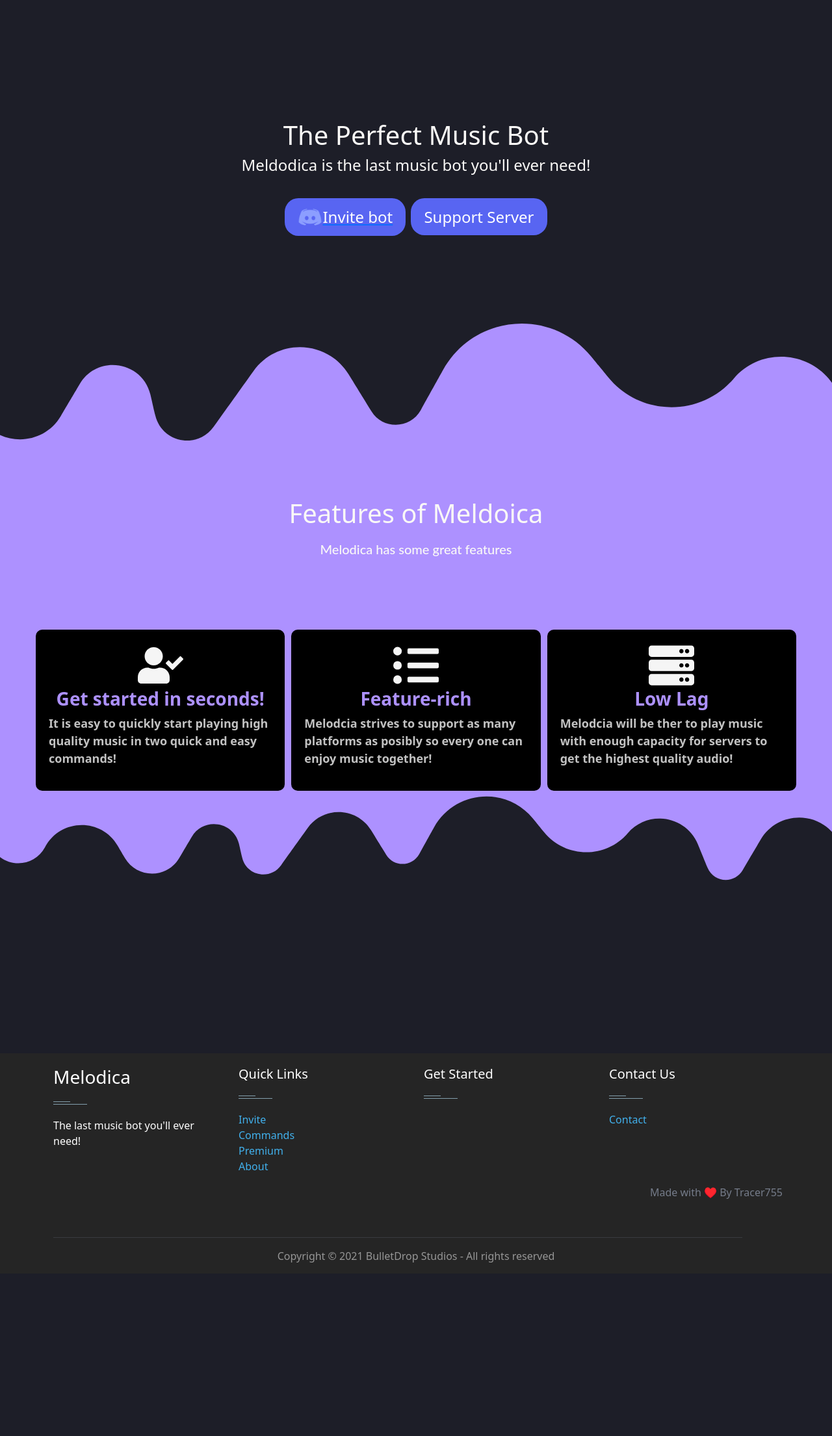
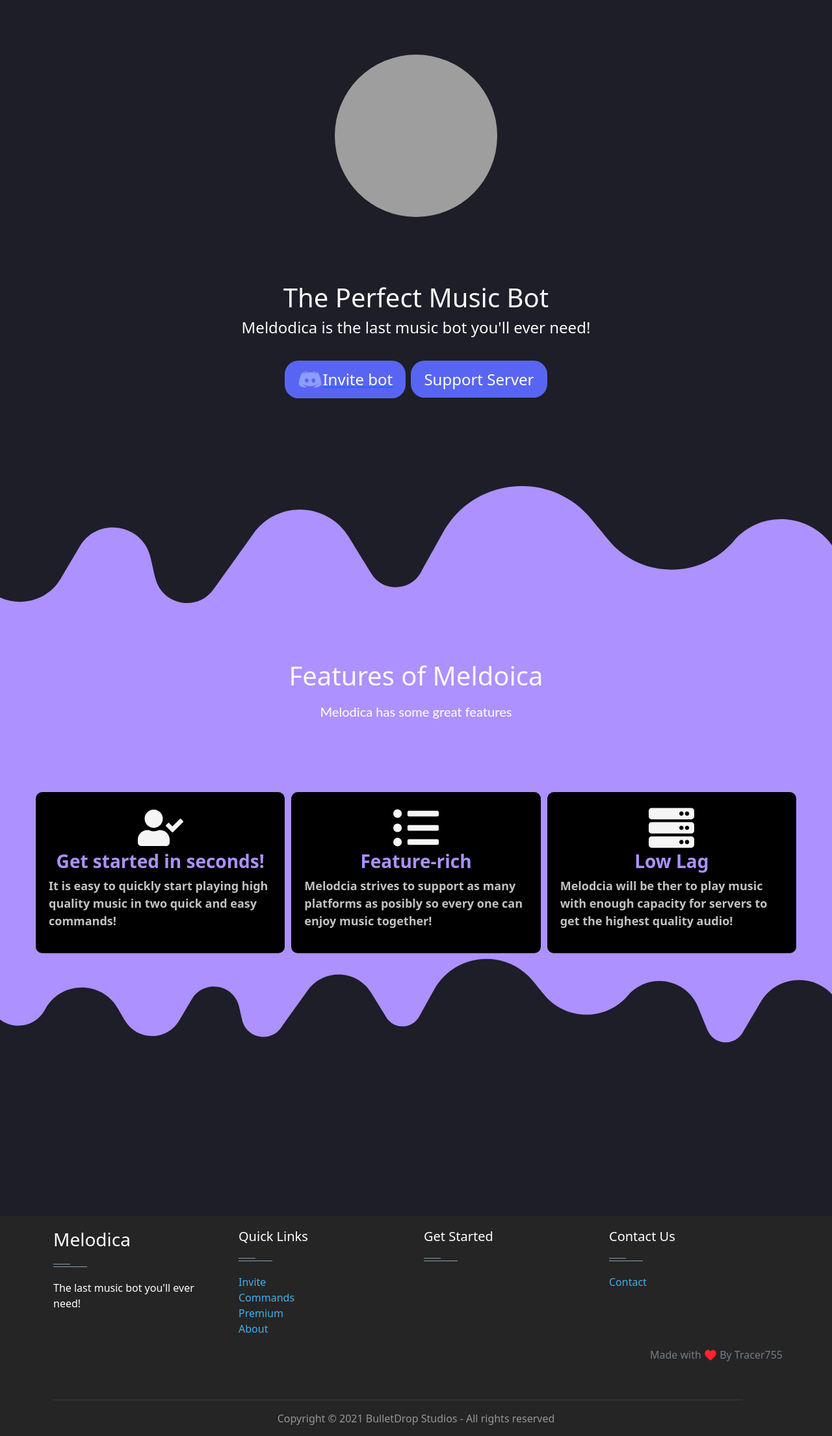
Before and after one commit to tracer755/tracer755.github.io, a PHP site: page /Melodica.html in a window 1280 px wide. Shown: the part 86-2296 px from the top of the page at 65% size. Before the commit the page ends 2029 px from the top, so only its background shows below. Run offline with PHP 8.4, Linux system fonts and the light colour scheme; grey boxes are pictures that could not be loaded.

Commit message:
Add files via upload

```diff
--- a/Melodica.html
+++ b/Melodica.html
@@ -49,6 +49,7 @@
       <br>
 
       <center>
+          <img src="MelodicalogoHQ.png" alt="MeldociaHQlogo" width="250" height="250" class="circle" style="position:relative; top:60px;">
           <div class="heading">
           <h1 style="color: #faf9f7;">The Perfect Music Bot</h1>
           <h4 style="color: #faf9f7;">Meldodica is the last music bot you'll ever need!</h4>
--- a/melodica.css
+++ b/melodica.css
@@ -110,3 +110,8 @@ flex: 1;
     font-size: 20px !important;
     font-family: 'Lato', sans-serif;
 }
+.circle{
+    border-radius: 100%; /* or 50% */
+
+    background-color: black;
+}
```
